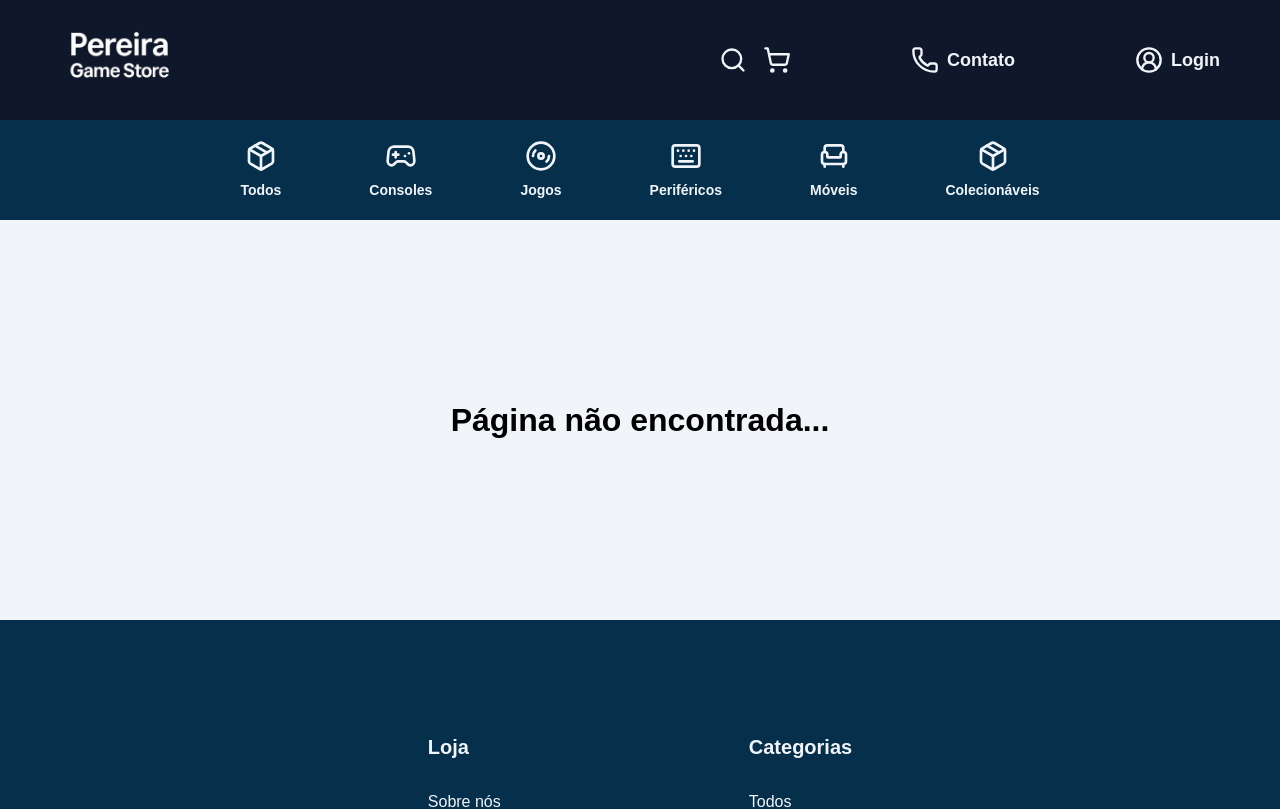
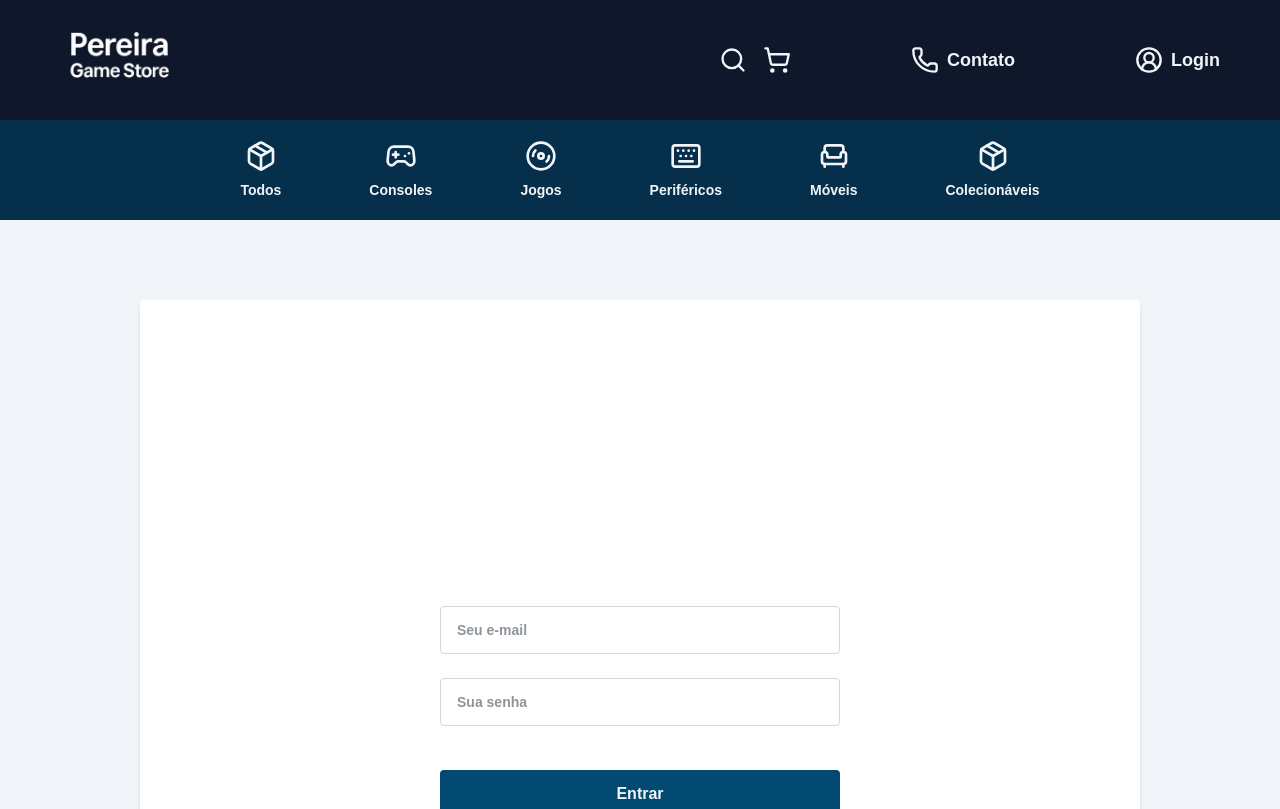
Before and after one commit to GabrielPanjos/Pereira-Game-Store, a React (Vite) app: page /login in a window 1280 px wide. Shown: the top 809 px of the page. Built offline with nearby package versions, Linux system fonts and the light colour scheme.

Commit message:
login page

```diff
--- a/src/App.tsx
+++ b/src/App.tsx
@@ -8,6 +8,7 @@ import { Privacy } from "./pages/Privacy";
 import { NotFound } from "./pages/NotFound";
 import { Category } from "./pages/Category";
 import { ProductPage } from "./pages/ProductPage";
+import { Login } from "./pages/Login";
 
 function App() {
   return (
@@ -22,6 +23,7 @@ function App() {
           <Route path="/privacy" element={<Privacy />} />
           <Route path="*" element={<NotFound />} />
           <Route path="product/:product" element={<ProductPage />} />
+          <Route path="/login" element={<Login />}></Route>
         </Routes>
       </BrowserRouter>
     </div>
--- /dev/null
+++ b/src/components/Input/index.tsx
@@ -0,0 +1,10 @@
+type InputProps = React.ComponentProps<"input">;
+
+export function Input(props: InputProps) {
+  return (
+    <input
+      className="border font-bold text-gray-800 text-[14px] pl-4 pr-4 h-12 w-full border-gray-300 rounded"
+      {...props}
+    />
+  );
+}
--- a/src/components/Products/ShowProductPage/index.tsx
+++ b/src/components/Products/ShowProductPage/index.tsx
@@ -15,16 +15,16 @@ export function ShowProductPage() {
         return (
           <div className="flex flex-row rounded h-180 p-5 w-full bg-sky-950">
             <div className="flex rounded justify-center items-center w-[50%]">
-              <img className="w-[50%] h-[50%] " src={product.image} />
+              <img className="" src={product.image} />
             </div>
             <div className="flex flex-col justify-end w-[50%] rounded border border-gray-300 bg-gray-100 text-slate-100 p-5">
-              <span className="font-medium text-2xl text-slate-900">
+              <span className="font-medium text-4xl text-slate-900">
                 {product.name}
               </span>
-              <span className="font-medium text-[18px] text-slate-900">
+              <span className="font-medium text-2xl text-slate-900">
                 {product.description}
               </span>
-              <span className="font-bold text-3xl text-sky-900">
+              <span className="font-bold text-4xl text-sky-900">
                 R${product.price}
               </span>
               <CardButton>Comprar produto</CardButton>
--- a/src/models/Product/Product.tsx
+++ b/src/models/Product/Product.tsx
@@ -12,6 +12,7 @@ export class Product {
   category: Category;
   description: string;
   image: string;
+  images?: string[];
 
   constructor(
     id: number,
@@ -19,7 +20,8 @@ export class Product {
     price: number,
     category: Category,
     description: string,
-    image: string
+    image: string,
+    images?: string[]
   ) {
     this.id = id;
     this.name = name;
@@ -27,5 +29,6 @@ export class Product {
     this.category = category;
     this.description = description;
     this.image = image;
+    this.images = images;
   }
 }
--- /dev/null
+++ b/src/pages/Login/index.tsx
@@ -0,0 +1,22 @@
+import { Input } from "../../components/Input";
+import { CardButton } from "../../components/Products/ProductCard/CardButton";
+import { MainTemplate } from "../../templates/MainTemplate";
+
+export function Login() {
+  return (
+    <MainTemplate>
+      <section className="flex items-center p-20 justify-center h-full w-full">
+        <div className="flex items-center justify-center h-[800px] w-[1000px] bg-white rounded shadow-md">
+          <div className="flex flex-col gap-6 w-100">
+            <h1></h1>
+            <form className="flex flex-col gap-6">
+              <Input placeholder="Seu e-mail" />
+              <Input placeholder="Sua senha" />
+              <CardButton>Entrar</CardButton>
+            </form>
+          </div>
+        </div>
+      </section>
+    </MainTemplate>
+  );
+}
--- /dev/null
+++ b/src/pages/Register/index.tsx
@@ -0,0 +1,11 @@
+import { MainTemplate } from "../../templates/MainTemplate";
+
+export function Register() {
+  return (
+    <MainTemplate>
+      <section className="flex items-center p-20 justify-center h-full w-full">
+        <div className="h-[800px] w-[1000px] bg-white rounded shadow-md"></div>
+      </section>
+    </MainTemplate>
+  );
+}
```
